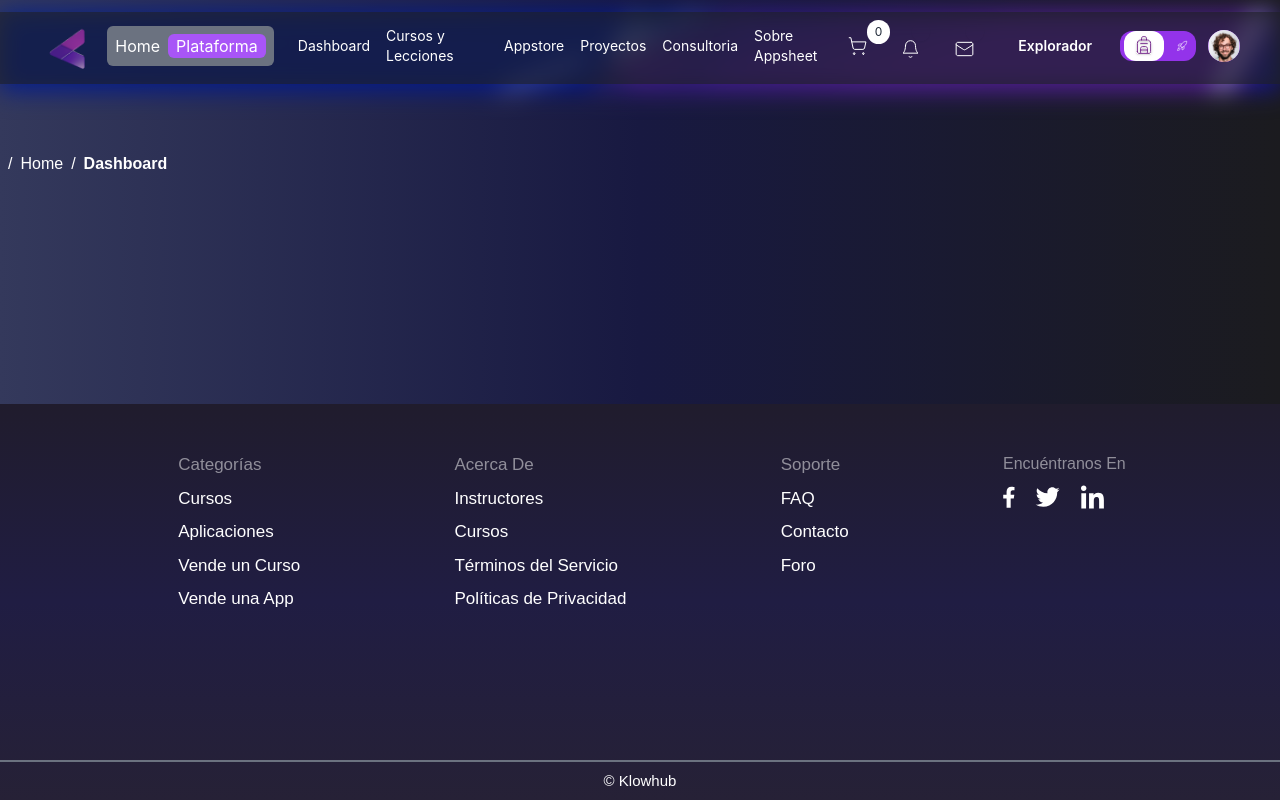
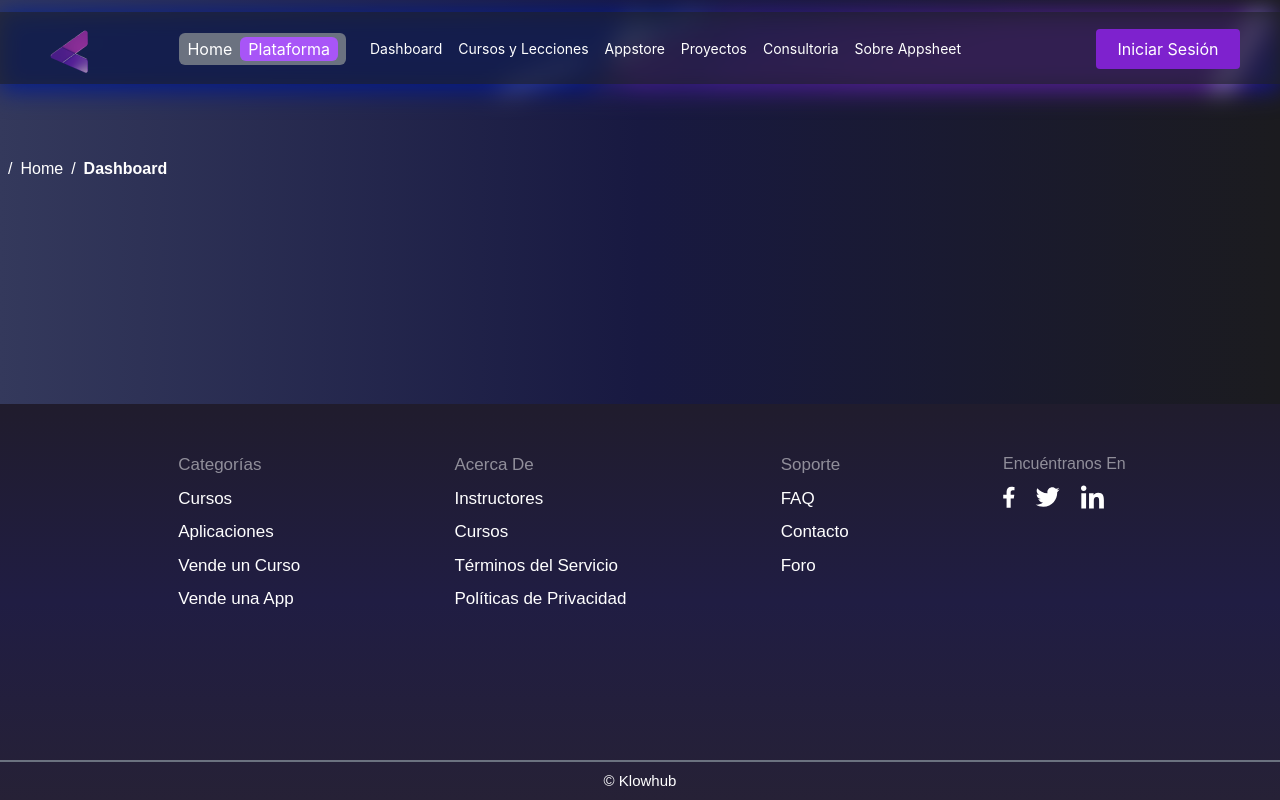
Before and after one commit to No-Country-simulation/h3-10-klowhub, a Next.js app in the folder Frontend/: page /home/dashboard in a window 1280 px wide. Built offline with nearby package versions, Linux system fonts and the light colour scheme.

Commit message:
feat: :sparkles: Log in and log out now changes Header
And log in and log out buttons added

```diff
--- a/Frontend/src/components/Layout/Header.tsx
+++ b/Frontend/src/components/Layout/Header.tsx
@@ -1,25 +1,39 @@
-'use client';
-import Image from 'next/image';
-import Link from 'next/link';
-import { useState } from 'react';
-import { Icon_Shopping_Cart } from '../../../public/icons/Header_Icon/Shopping_cart';
-import { Icon_Notification } from '../../../public/icons/Header_Icon/Notification';
-import { Icon_Email } from '../../../public/icons/Header_Icon/Email';
-import { Icon_luggage } from '../../../public/icons/Header_Icon/luggage';
-import { Space } from '../../../public/icons/Header_Icon/Space';
-import { Sun_Icon } from '../../../public/icons/Header_Icon/Sun';
-import { Info_Icon } from '../../../public/icons/Header_Icon/Info';
-import { CartContext } from '../../context/CartContext';
-import { useContext } from 'react';
+"use client";
+import Image from "next/image";
+import Link from "next/link";
+import { useEffect, useState } from "react";
+import { Icon_Shopping_Cart } from "../../../public/icons/Header_Icon/Shopping_cart";
+import { Icon_Notification } from "../../../public/icons/Header_Icon/Notification";
+import { Icon_Email } from "../../../public/icons/Header_Icon/Email";
+import { Icon_luggage } from "../../../public/icons/Header_Icon/luggage";
+import { Space } from "../../../public/icons/Header_Icon/Space";
+import { Sun_Icon } from "../../../public/icons/Header_Icon/Sun";
+import { Info_Icon } from "../../../public/icons/Header_Icon/Info";
+import { CartContext } from "../../context/CartContext";
+import { useContext } from "react";
+import useAuth from "@/Hooks/useAuth";
 
 export function Header() {
   const [isActive, setIsActive] = useState(false);
+  const [openlogout, setopenlogout] = useState(false);
   const [isMenuOpen, setIsMenuOpen] = useState(false);
-    const {items} = useContext(CartContext)
+  const { items } = useContext(CartContext);
   const toggleSwitch = () => {
     setIsActive((prev) => !prev);
   };
+  const toggleLogout = () => {
+    setopenlogout((prev) => !prev);
+  };
+  const { logout, isLoggedIn } = useAuth();
+  const [loggedIn, setLoggedIn] = useState(false);
 
+  useEffect(() => {
+    setLoggedIn(isLoggedIn);
+  }, [isLoggedIn]);
+
+  const handleLogout = () => {
+    logout();
+  };
   const toggleMenu = () => {
     setIsMenuOpen((prev) => !prev);
   };
@@ -31,12 +45,10 @@ export function Header() {
     { id: 4, name: "Proyectos", path: "/home/Proyectos" },
     { id: 5, name: "Consultoria", path: "/home/Consultoria" },
     { id: 6, name: "Sobre Appsheet", path: "/home/Sobre Appsheet" },
-    ]
-
+  ];
 
   return (
     <header className="mt-3 relative text-white font-inter mb-14 ">
-
       <div className="absolute top-0 left-0 h-20 -z-10 blur-md">
         <Image
           src="/img/Header_Img/Header_img.png"
@@ -50,105 +62,239 @@ export function Header() {
       <div className="absolute top-0 left-0 w-full h-[4.5rem] -z-[10] bg-[#1F2026] opacity-60"></div>
 
       <div className="flex items-center 2xl:justify-evenly justify-between px-4 md:px-10">
-                <div className='flex items-center'>
+        <div className="flex items-center">
           <Image
             alt="Logo"
             src="/img/Header_Img/Logo.png"
-                        className='hidden xl:block '
+            className="hidden xl:block "
             priority={false}
             width={50}
             height={50}
-                        style={{ height: 'auto', width: 'auto' }}
+            style={{ height: "auto", width: "auto" }}
           />
-                    <Image alt="Logo" src="/img/Header_Img/Logo_2.png" className='xl:hidden' width={50} height={50} />
+          <Image
+            alt="Logo"
+            src="/img/Header_Img/Logo_2.png"
+            className="xl:hidden"
+            width={50}
+            height={50}
+          />
         </div>
-
 
         <nav className="hidden xl:flex md:space-x-6 ">
           <div className="flex items-center gap-2 bg-gray-500/100 py-1 px-2 rounded-md">
-                        <Link href="/home   " className="hover:text-purple-400">Home</Link>
-                        <Link href="#" className="bg-purple-500 text-white px-2 rounded-md">Plataforma</Link>
+            <Link href="/home   " className="hover:text-purple-400">
+              Home
+            </Link>
+            <Link href="#" className="bg-purple-500 text-white px-2 rounded-md">
+              Plataforma
+            </Link>
           </div>
           <div className="flex gap-4 text-sm items-center">
             {rutas.map((item, index) => (
-                            <Link key={index} href={item.path} className="hover:text-purple-400">
+              <Link
+                key={index}
+                href={item.path}
+                className="hover:text-purple-400"
+              >
                 {item.name}
               </Link>
             ))}
           </div>
         </nav>
 
-
         <div className="hidden xl:flex items-center space-x-4">
+          {loggedIn && (
             <div className="flex items-center space-x-3">
-                        <Link href="/home/shopping_card" className="relative hover:text-purple-400"><Icon_Shopping_Cart />
-                        <p className='text-xs absolute -top-1 -right-3 px-2 py-1 rounded-full bg-white text-[#1F2937]'>{items.length}</p></Link>
-                        <Link href="/home/shopping_card" className="hover:text-purple-400"><Icon_Notification /></Link>
-                        <Link href="/home/shopping_card" className="hover:text-purple-400"><Icon_Email /></Link>
+              <Link
+                href="/home/shopping_card"
+                className="relative hover:text-purple-400"
+              >
+                <Icon_Shopping_Cart />
+                <p className="text-xs absolute -top-1 -right-3 px-2 py-1 rounded-full bg-white text-[#1F2937]">
+                  {items.length}
+                </p>
+              </Link>
+              <Link
+                href="/home/shopping_card"
+                className="hover:text-purple-400"
+              >
+                <Icon_Notification />
+              </Link>
+              <Link
+                href="/home/shopping_card"
+                className="hover:text-purple-400"
+              >
+                <Icon_Email />
+              </Link>
             </div>
+          )}
+          {loggedIn && (
             <div className="flex items-center space-x-3">
-                        <button className="px-4 py-2 rounded-full text-sm font-semibold">Explorador</button>
-                        <div className="flex items-center  rounded-xl bg-purple-600 cursor-pointer gap-x-2 px-1" onClick={toggleSwitch}>
-                            <Icon_luggage classname='bg-white rounded-xl' />
-                            <Space width={20} height={20} stroke={isActive ? 'white' : 'white'} />
+              <button className="px-4 py-2 rounded-full text-sm font-semibold">
+                Explorador
+              </button>
+              <div
+                className="flex items-center  rounded-xl bg-purple-600 cursor-pointer gap-x-2 px-1"
+                onClick={toggleSwitch}
+              >
+                <Icon_luggage classname="bg-white rounded-xl" />
+                <Space
+                  width={20}
+                  height={20}
+                  stroke={isActive ? "white" : "white"}
+                />
               </div>
               <div className="w-8 h-8 rounded-full bg-purple-500 overflow-hidden">
-                            <Image src="/img/Header_Img/avatar.png" alt="Profile Picture" width={100} height={100} className="w-full h-full object-cover" />
+                <Image
+                  src="/img/Header_Img/avatar.png"
+                  alt="Profile Picture"
+                  width={100}
+                  height={100}
+                  className="w-full h-full object-cover cursor-pointer"
+                  onClick={toggleLogout}
+                />
+                {openlogout && (
+                  <button
+                    onClick={logout}
+                    className="px-1 py-1 absolute bg-purple-700 text-white rounded hover:bg-purple-900"
+                  >
+                    Cerrar Sesión
+                  </button>
+                )}
               </div>
             </div>
+          )}
         </div>
-
+        {!loggedIn && (
+          <>
+            <Link href="/login">
+              <button className="invisible px-4 py-2 bg-purple-700 text-white rounded hover:bg-purple-900 w-36 md:visible">
+                Iniciar Sesión
+              </button>
+            </Link>
+          </>
+        )}
         <button className="xl:hidden " onClick={toggleMenu}>
-                    <svg xmlns="http://www.w3.org/2000/svg" className="h-6 w-6" fill="none" viewBox="0 0 24 24" stroke="currentColor">
-                        <path strokeLinecap="round" strokeLinejoin="round" strokeWidth={2} d="M4 6h16M4 12h16M4 18h16" />
+          <svg
+            xmlns="http://www.w3.org/2000/svg"
+            className="h-6 w-6"
+            fill="none"
+            viewBox="0 0 24 24"
+            stroke="currentColor"
+          >
+            <path
+              strokeLinecap="round"
+              strokeLinejoin="round"
+              strokeWidth={2}
+              d="M4 6h16M4 12h16M4 18h16"
+            />
           </svg>
         </button>
       </div>
       {isMenuOpen && (
         <nav className="xl:hidden w-[70%] md:w-[50%] bg-[#1F2026] text-sm space-y-4 py-4 px-6 fixed top-0 right-0 duration-300 h-screen overflow-auto md:z-10 max-md:z-10">
-                    <button onClick={toggleMenu} className="absolute top-4 right-4 text-2xl text-white">✕</button>
-
-                    <div className='flex flex-row'>
-                        <button className="px-4 py-2 rounded-full text-sm font-semibold">Explorador</button>
+          <button
+            onClick={toggleMenu}
+            className="absolute top-4 right-4 text-2xl text-white"
+          >
+            ✕
+          </button>
+          {loggedIn && (
+            <div className="flex flex-row">
+              <button className="px-4 py-2 rounded-full text-sm font-semibold">
+                Explorador
+              </button>
               <div
                 className="flex items-center  rounded-2xl bg-purple-600 cursor-pointer gap-x-3 px-1 "
                 onClick={toggleSwitch}
               >
-                            <Icon_luggage classname='bg-white rounded-xl' />
-                            <Space width={20} height={20} stroke={isActive ? 'white' : 'white'} />
+                <Icon_luggage classname="bg-white rounded-xl" />
+                <Space
+                  width={20}
+                  height={20}
+                  stroke={isActive ? "white" : "white"}
+                />
               </div>
             </div>
+          )}
           {rutas.map((item, index) => (
-                        <Link key={index} href={item.path} className="block text-purple-400">
+            <Link
+              key={index}
+              href={item.path}
+              className="block text-purple-400"
+            >
               {item.name}
             </Link>
           ))}
+
           <div className="flex items-center w-2/3 gap-2 bg-gray-600/100 py-2 px-2 rounded-md">
-                        <Link href="/home" className="hover:text-purple-400">Home</Link>
-                        <Link href="#" className="bg-purple-500 text-white px-2 rounded-md">Plataforma</Link>
+            <Link href="/home" className="hover:text-purple-400">
+              Home
+            </Link>
+            <Link href="#" className="bg-purple-500 text-white px-2 rounded-md">
+              Plataforma
+            </Link>
           </div>
-                    <div className='bg-gray-300/15 rounded-md p-2 px-3'>
+          {loggedIn ? (
+            <button
+              className="p-4 mt-6 bg-purple-500 text-white px-2 rounded-md"
+              onClick={logout}
+            >
+              Cerrar Sesión
+            </button>
+          ) : (
+            <Link href="/login" className="">
+              <button className=" p-4 mt-6 bg-purple-500 text-white px-2 rounded-md">
+                Iniciar Sesión
+              </button>
+            </Link>
+          )}
+          {loggedIn && (
+            <div className="bg-gray-300/15 rounded-md p-2 px-3">
               <div className="flex flex-row items-center gap-x-3 w-8 h-8 rounded-md ">
-                            <Image src="/img/Header_Img/avatar.png" alt="Profile Picture" width={100} height={100} className="w-full h-full rounded-full object-cover" />
-                            <h3 className='text-white'>Perfil</h3>
+                <Image
+                  src="/img/Header_Img/avatar.png"
+                  alt="Profile Picture"
+                  width={100}
+                  height={100}
+                  className="w-full h-full rounded-full object-cover"
+                />
+                <h3 className="text-white">Perfil</h3>
               </div>
-                        <hr className='border-white mt-2 mb-2' />
+              <hr className="border-white mt-2 mb-2" />
               <div className="flex flex-row items-center gap-x-3 w-auto h-8 rounded-md ">
                 <Sun_Icon width={20} height={20} />
                 <p>Cambia a modo oscuro/claro</p>
               </div>
-                        <hr className='border-white mt-2 mb-2' />
+              <hr className="border-white mt-2 mb-2" />
               <div className="flex flex-row items-center gap-x-3 w-auto h-8 rounded-md ">
                 <Info_Icon width={20} height={20} />
                 <p>Soporte</p>
               </div>
-                        <hr className='border-white mt-2 mb-2' />
+              <hr className="border-white mt-2 mb-2" />
               <div className="flex items-center space-x-6 justify-center">
-                            <Link href="/home/shopping_card" className="hover:text-purple-400 scale-150"><Icon_Shopping_Cart /></Link>
-                            <Link href="/home/shopping_card" className="hover:text-purple-400 scale-150"><Icon_Notification /></Link>
-                            <Link href="/home/shopping_card" className="hover:text-purple-400 scale-150"><Icon_Email /></Link>
+                <Link
+                  href="/home/shopping_card"
+                  className="hover:text-purple-400 scale-150"
+                >
+                  <Icon_Shopping_Cart />
+                </Link>
+                <Link
+                  href="/home/shopping_card"
+                  className="hover:text-purple-400 scale-150"
+                >
+                  <Icon_Notification />
+                </Link>
+                <Link
+                  href="/home/shopping_card"
+                  className="hover:text-purple-400 scale-150"
+                >
+                  <Icon_Email />
+                </Link>
               </div>
             </div>
+          )}
         </nav>
       )}
     </header>
```
Lines whose indentation alone changed are shown as unchanged.
